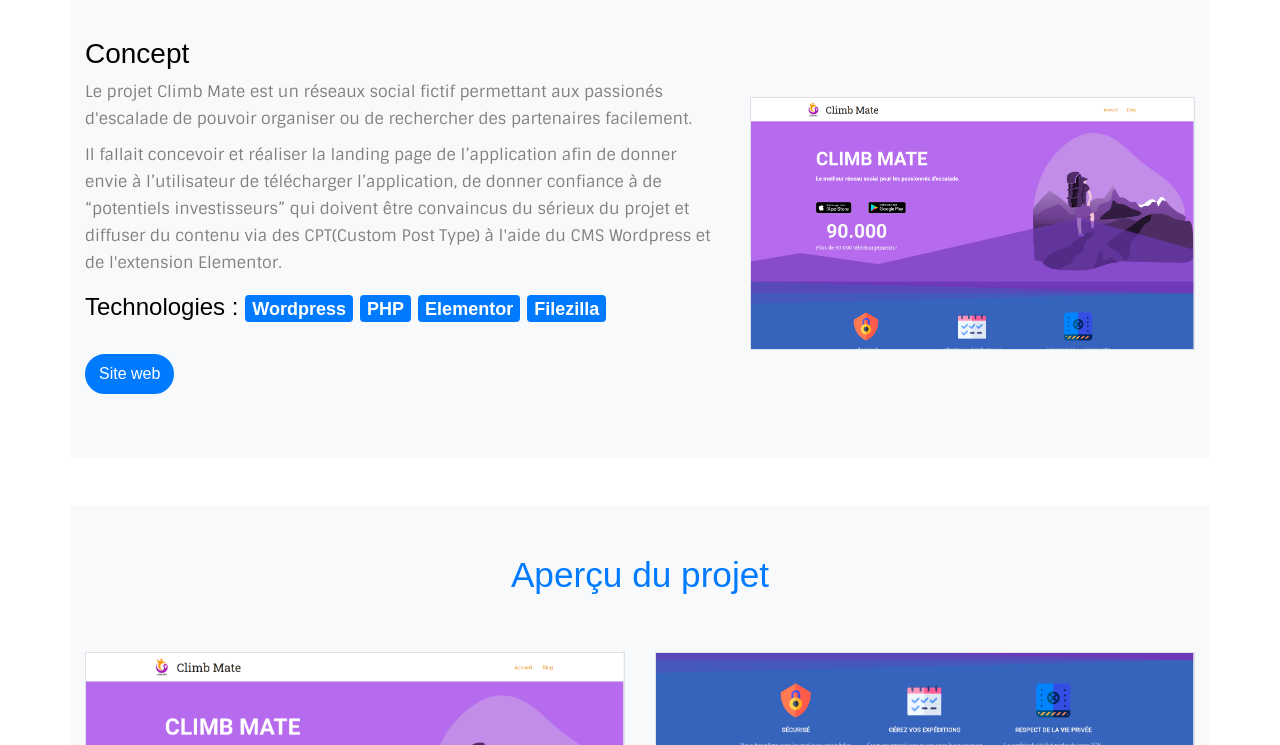
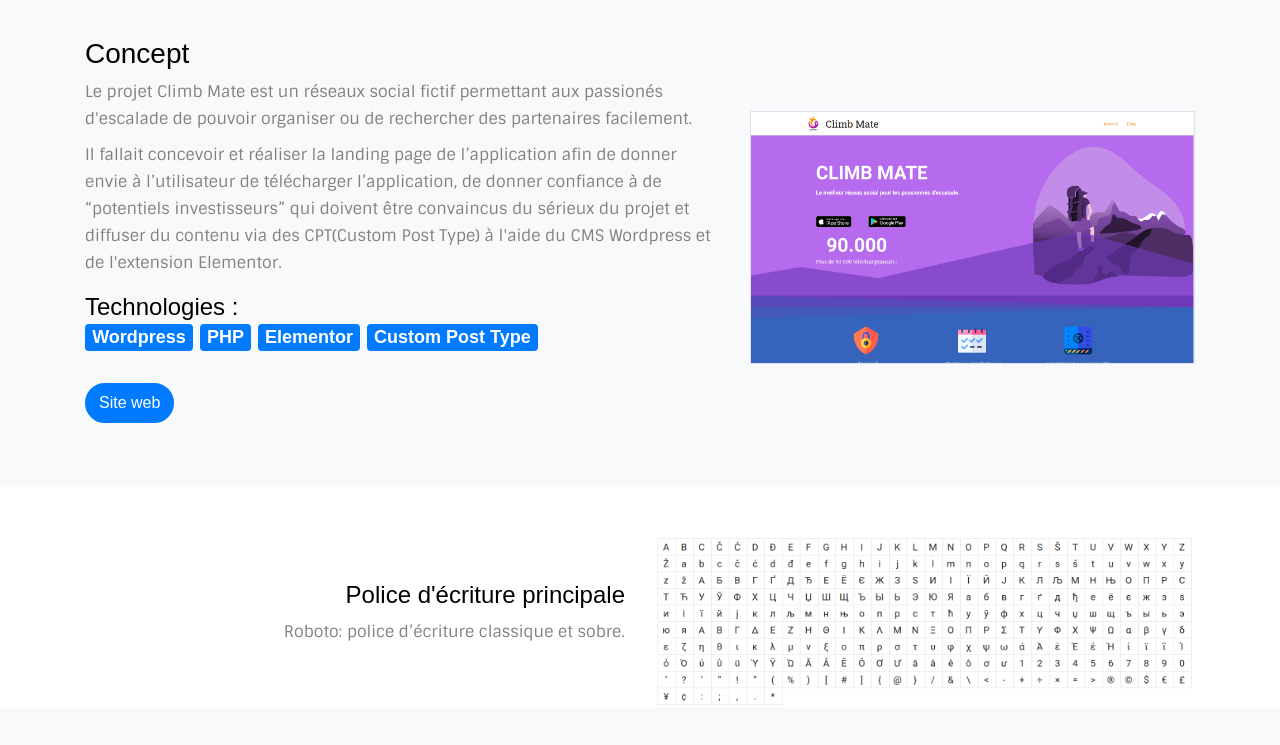
Before and after one commit to uhoano/portfolio, a plain HTML site: page pages/project-4.html in a window 1280 px wide. Shown: the part 207-952 px from the top of the page. Drawn offline with nearby package versions, Linux system fonts and the light colour scheme; files whose address does not match are found by name; a web font is replaced by a local one.

Commit message:
Add fluid background light to all project

```diff
--- a/pages/project-4.html
+++ b/pages/project-4.html
@@ -84,7 +84,9 @@
             </div>
         </div> <!-- END .site-navbar-wrap -->
 
-        <div class="container bg-light mb-5">
+
+        <section class="fluid bg-light">
+            <div class="container mb-5">
                 <div class="row mb-5">
                     <div class="col-lg-12 section-title text-center mt-5">
                         <h2 class="title text-primary">Climb Mate</h2>
@@ -98,15 +100,17 @@
                         </p>
                         <p>
                             Il fallait concevoir et réaliser la landing page de l’application afin de donner envie à
-                        l’utilisateur de télécharger l’application, de donner confiance à de “potentiels investisseurs”
-                        qui doivent être convaincus du sérieux du projet et diffuser du contenu via des CPT(Custom Post
+                            l’utilisateur de télécharger l’application, de donner confiance à de “potentiels
+                            investisseurs”
+                            qui doivent être convaincus du sérieux du projet et diffuser du contenu via des CPT(Custom
+                            Post
                             Type) à l'aide du CMS Wordpress et de l'extension Elementor.
                         </p>
 
-                    <h4>Technologies : <span class="mb-4 badge badge-primary">Wordpress</span>
+                        <h4>Technologies : <br> <span class="mb-4 badge badge-primary">Wordpress</span>
                             <span class="mb-4 badge badge-primary">PHP</span>
                             <span class="mb-4 badge badge-primary">Elementor</span> <span
-                            class="mb-4 badge badge-primary">Filezilla</span>
+                                class="mb-4 badge badge-primary">Custom Post Type</span>
                         </h4>
 
 
@@ -123,7 +127,25 @@
                     </div>
                 </div>
             </div>
-        <div class="container bg-light">
+        </section>
+        <div class="container">
+            <div class="row">
+                <div class="col-lg-6 align-self-center text-right">
+                    <h4>Police d'écriture principale</h4>
+                    <p>Roboto: police
+                        d’écriture classique
+                        et sobre.</p>
+                </div>
+
+                <div class="col-lg-6 mb-4 mb-lg-0 text-center">
+                    <a data-fancybox="gallery" href="../images/police-roboto.png"><img src="../images/police-roboto.png"
+                            class="img-fluid"></a>
+                </div>
+            </div>
+        </div>
+
+        <section class="fluid bg-light">
+            <div class="container">
                 <div class="row mb-5">
                     <div class="col-lg-12 section-title text-center mt-5">
                         <h2 class="title text-primary">Aperçu du projet</h2>
@@ -154,6 +176,7 @@
                 </div>
 
             </div>
+        </section>
 
 
 
```
Also changed, not shown: pages/project-1.html (+21 -16 lines), pages/project-2.html (+5 -3 lines), pages/project-3.html (+10 -4 lines). Lines whose indentation alone changed are shown as unchanged.
